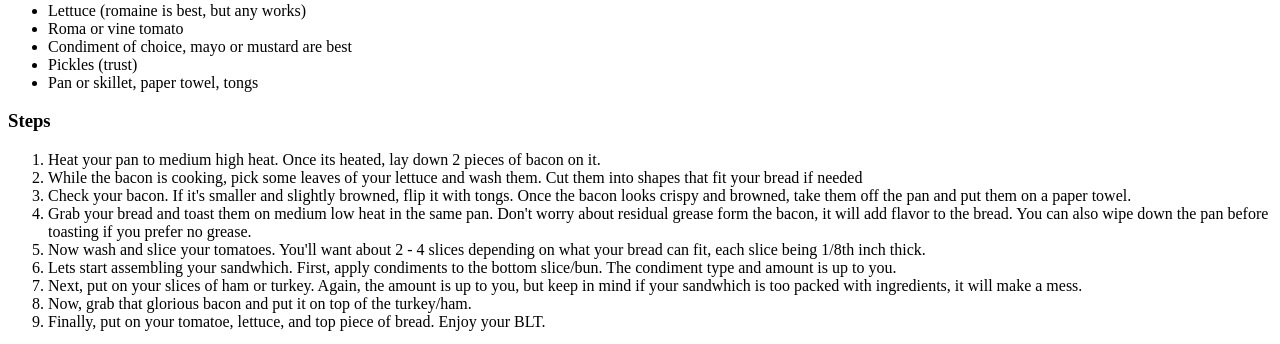
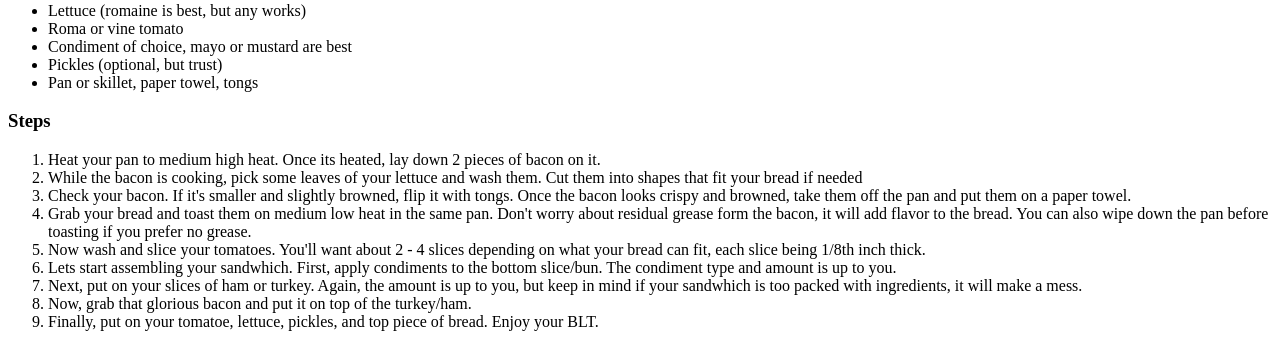
Before and after one commit to brychez04/odin-recipes, a plain HTML site: page recipes/italian-blt.html in a window 1280 px wide. Shown: the part 543-887 px from the top of the page. Drawn offline with Linux system fonts and the light colour scheme.

Commit message:
Added text to BLT recipe page

```diff
--- a/recipes/italian-blt.html
+++ b/recipes/italian-blt.html
@@ -20,7 +20,7 @@
         <li>Lettuce (romaine is best, but any works)</li>
         <li>Roma or vine tomato</li>
         <li>Condiment of choice, mayo or mustard are best</li>
-        <li>Pickles (trust)</li>
+        <li>Pickles (optional, but trust)</li>
         <li>Pan or skillet, paper towel, tongs</li>
     </ul>
 
@@ -44,7 +44,7 @@
             with ingredients, it will make a mess.
         </li>
         <li>Now, grab that glorious bacon and put it on top of the turkey/ham.</li>
-        <li>Finally, put on your tomatoe, lettuce, and top piece of bread. Enjoy your BLT. </li>
+        <li>Finally, put on your tomatoe, lettuce, pickles, and top piece of bread. Enjoy your BLT. </li>
     </ol>
 </body>
 </html>
```
